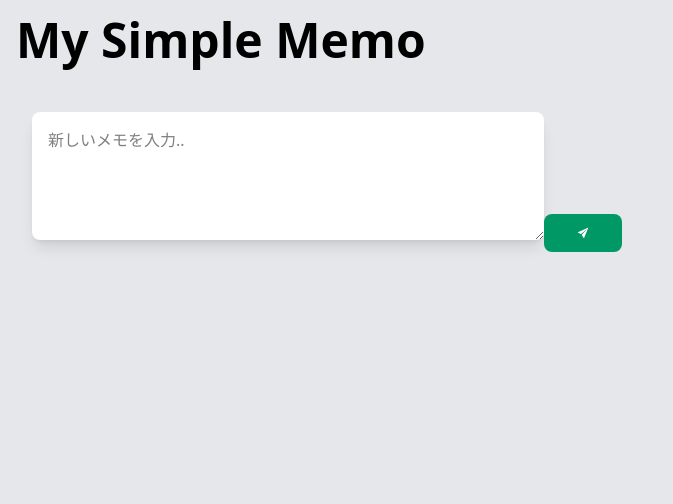
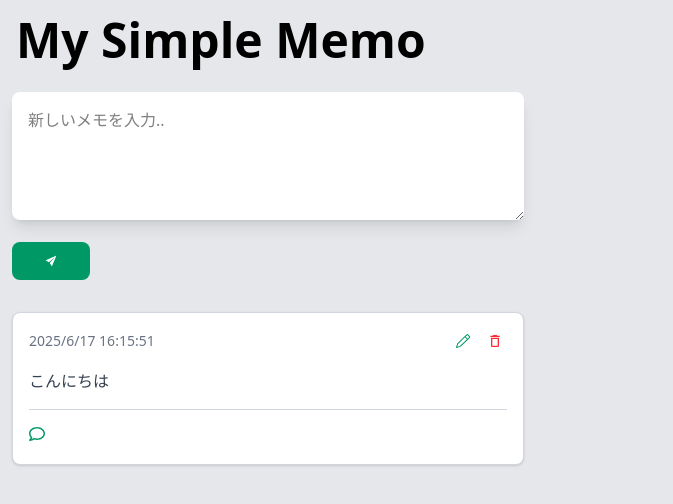
Before and after one commit to pipF-a/React-load03-retry, a React (Vite) app: page / in a window 1280 px wide. Shown: the top 504 px of the page, without its empty margins (0-673 px from the left). Built offline with nearby package versions, Linux system fonts and the light colour scheme.

Commit message:
メモの追加機能対応

```diff
--- a/src/App.tsx
+++ b/src/App.tsx
@@ -15,11 +15,10 @@ function App() {
 
   const[memos,setMemos] = useState<Memo[]>([]);
   console.log(memos)
-
   return (
     <>
       <Header/>
-      <main className="p-8 p-3 w-full space-y-8 min-h-screen">
+      <main className="p-3 w-full space-y-8 min-h-screen">
         <div >
           <InputArea setMemos={setMemos} />
           <MemoList memos={memos} />
--- a/src/components/Button/AddButton.tsx
+++ b/src/components/Button/AddButton.tsx
@@ -8,7 +8,7 @@ export const AddButton = ({ onClick }: AddButtonProps) => {
   return (
     <button
       onClick={onClick}
-      className="px-8 py-3 bg-emerald-600 text-sm text-white rounded-lg hover:bg-emerald-700"
+      className="block mt-4 px-8 py-3 bg-emerald-600 text-sm text-white rounded-lg hover:bg-emerald-700"
     >
       <IoIosSend />
     </button>
--- a/src/components/InputArea/InputArea.tsx
+++ b/src/components/InputArea/InputArea.tsx
@@ -1,11 +1,7 @@
 import React, { useState } from 'react'
 import { AddButton } from '../Button/AddButton'
+import type { Memo } from '../../types';
 
-type Memo = {
-  id: number;
-  text: string;
-  createdAt: string;
-}
 
 type Props = {
   setMemos: React.Dispatch<React.SetStateAction<Memo[]>>;
@@ -19,13 +15,17 @@ export const InputArea = ({setMemos}:Props) => {
     setHandleChangeText(e.target.value);
   }
 
+  const now = new Date();
+
+  const formattedDateTime = `${now.getFullYear()}/${now.getMonth() + 1}/${now.getDate()} ${now.getHours()}:${now.getMinutes().toString().padStart(2, '0')}:${now.getSeconds().toString().padStart(2, '0')}`;
+
   const handleAddMemo = () => {
     if(!handleChangeText.trim()) return;
 
     const newMemo:Memo ={
       id: Date.now(),
       text: handleChangeText,
-      createdAt: new Date().toISOString(),
+      createdAt: formattedDateTime,
     }
 
     setMemos((prevMemo) => [...prevMemo,newMemo])
--- a/src/components/MemoList/MemoList.tsx
+++ b/src/components/MemoList/MemoList.tsx
@@ -1,11 +1,49 @@
-import React, { useState } from 'react'
+import { GoPencil } from "react-icons/go";
+import { MdDeleteOutline } from "react-icons/md";
+import { FaRegComment } from "react-icons/fa";
 
-export const MemoList = () => {
-
-  return (
-    <ul>
+import type { Memo } from "../../types";
 
 
+//受け取るPropsが増えた時用にinterfaceで定義
+interface MemoListProps {
+  memos: Memo[];
+}
+
+//childrenに対しても自動で型定義できるReact.FC
+export const MemoList: React.FC<MemoListProps> = ({ memos }) => {
+  return (
+    <ul className="mt-8 max-w-lg">
+        <li className="border border-gray-300 shadow bg-white rounded-lg p-4" >
+          <div className="flex items-center justify-between">
+            <p className="text-sm text-gray-500">2025/6/17 16:15:51</p>
+            <div className="flex gap-2">
+              <button className="text-emerald-600 hover:bg-emerald-50 rounded-lg transition-colors p-1"><GoPencil /></button>
+              <button className="text-red-500 hover:bg-red-50 rounded-lg transition-colors p-1"><MdDeleteOutline /></button>
+            </div>
+          </div>
+          <div className="mt-4">
+            <p className="whitespace-pre-wrap text-gray-700">こんにちは</p>
+            <hr className="border-gray-300 mt-4" />
+            <button className="mt-4 text-emerald-600 hover:text-emerald-700"><FaRegComment /></button>
+          </div>
+        </li>
+      {memos.map((memo) => (
+        <li className="mt-8 border border-gray-300 shadow bg-white rounded-lg p-4" key={memo.id}>
+          <div className="flex items-center justify-between">
+            <p className="text-sm text-gray-500">{memo.createdAt}</p>
+            <div className="flex">
+              <button className="text-emerald-600 hover:bg-emerald-50 rounded-lg transition-colors p-1"><GoPencil /></button>
+              <button className="text-red-500 hover:bg-red-50 rounded-lg transition-colors p-1"><MdDeleteOutline /></button>
+            </div>
+          </div>
+          <div className="mt-4">
+            <p className="whitespace-pre-wrap text-gray-700">{memo.text}</p>
+            <hr className="border-gray-300 mt-4" />
+            <button className="mt-4 text-emerald-600 hover:text-emerald-700"><FaRegComment /></button>
+          </div>
+        </li>
+      ))}
     </ul>
-  )
-}
+  );
+};
```
